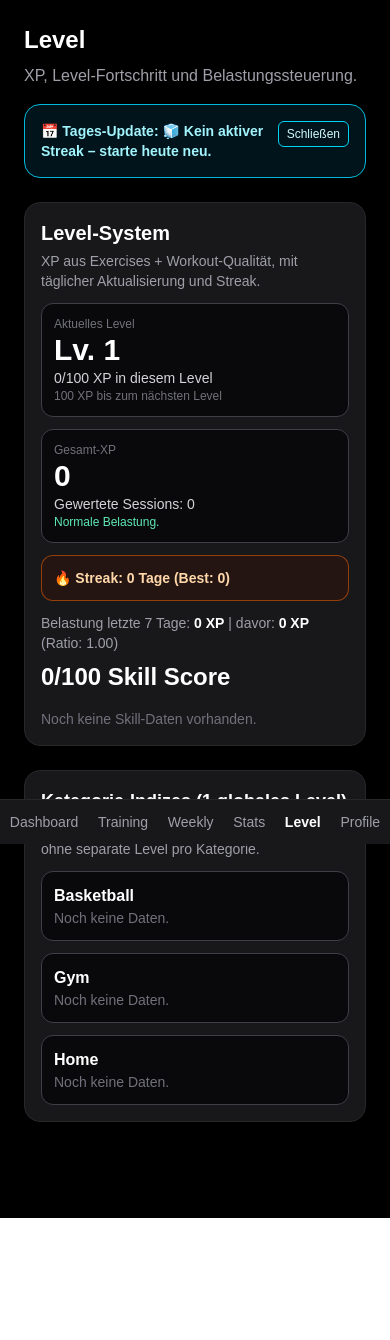
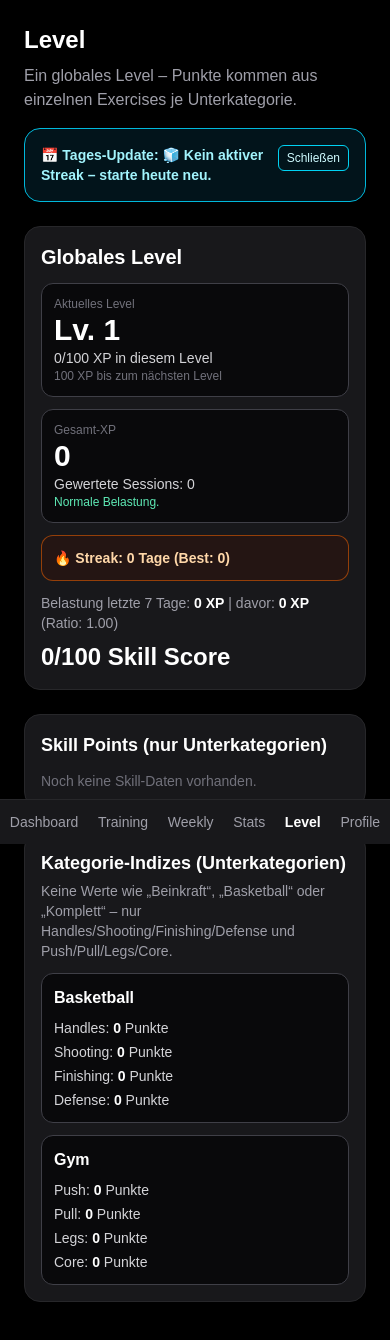
Before and after one commit to joshuasperber/basketball-training-app, a Next.js app: page /level in a window 390 px wide. Shown: the top 1340 px of the page. Before the commit the page ends 1218 px from the top, so only its background shows below. Built offline with nearby package versions, Linux system fonts and the light colour scheme.

Commit message:
feat: kurze klare beschreibung

```diff
--- a/app/level/page.tsx
+++ b/app/level/page.tsx
@@ -1,7 +1,6 @@
 "use client";
 
 import { useEffect, useMemo, useState } from "react";
-import { CompletedWorkoutHistoryEntry, WORKOUT_HISTORY_KEY } from "@/lib/workout";
 import {
   detectOverload,
   getLevelFromXp,
@@ -11,71 +10,49 @@ import {
   syncProgressionByDate,
 } from "@/lib/level-system";
 import { getWorkoutSessions } from "@/lib/session-storage";
-import { loadExercises, loadWorkouts } from "@/lib/training-storage";
+import { loadExercises } from "@/lib/training-storage";
+import { type Category } from "@/lib/training-data";
 
-type SkillCard = { name: string; score: number; lastTrained: string | null; daysSince: number | null };
-type SportCategory = "Basketball" | "Gym" | "Home";
+type SkillCard = { name: string; score: number; lastTrained: string | null; daysSince: number | null; points: number };
+type DailyStreak = { current: number; best: number };
 
-type DailyStreak = {
-  current: number;
-  best: number;
+type ExercisePointEntry = {
+  date: string;
+  category: Category;
+  subcategory: string;
+  points: number;
 };
 
-function loadHistory(): CompletedWorkoutHistoryEntry[] {
-  if (typeof window === "undefined") return [];
-  const raw = window.localStorage.getItem(WORKOUT_HISTORY_KEY);
-  if (!raw) return [];
-  try {
-    return JSON.parse(raw) as CompletedWorkoutHistoryEntry[];
-  } catch {
-    return [];
+const ALLOWED_BASKETBALL = ["Handles", "Shooting", "Finishing", "Defense"] as const;
+const ALLOWED_GYM = ["Push", "Pull", "Legs", "Core"] as const;
+
+function normalizeSubcategory(category: Category, subcategory: string | null | undefined): string | null {
+  const raw = (subcategory ?? "").trim().toLowerCase();
+  if (!raw) return null;
+
+  if (category === "Basketball") {
+    if (raw === "handles" || raw === "handling") return "Handles";
+    if (raw === "shooting") return "Shooting";
+    if (raw === "finishing") return "Finishing";
+    if (raw === "defense") return "Defense";
+    return null;
   }
-}
 
-function loadCombinedHistory(): CompletedWorkoutHistoryEntry[] {
-  const baseHistory = loadHistory();
-  if (typeof window === "undefined") return baseHistory;
+  if (category === "Gym") {
+    if (raw === "push") return "Push";
+    if (raw === "pull") return "Pull";
+    if (raw === "legs" || raw === "beinkraft") return "Legs";
+    if (raw === "core" || raw === "kraftaufbau" || raw === "power") return "Core";
+    return null;
+  }
 
-  const exercises = loadExercises();
-  const workouts = loadWorkouts();
-  const workoutLookup = new Map(workouts.map((workout) => [workout.id, workout]));
-  const exerciseLookup = new Map(exercises.map((exercise) => [exercise.id, exercise]));
-  const sessionHistory = getWorkoutSessions().map((session) => {
-    const totalSets = session.logs.filter((log) => log.completedValue !== null).length;
-    const totalReps = session.logs.reduce((sum, log) => sum + (log.completedValue ?? 0), 0);
-    const workout = workoutLookup.get(session.workoutId);
-    const fallbackExercise = session.logs
-      .map((log) => exerciseLookup.get(log.exerciseId))
-      .find((exercise) => exercise !== undefined);
-    const resolvedSport =
-      (workout?.category ?? session.workoutCategory ?? fallbackExercise?.category ?? "Basketball") as SportCategory;
-
-    return {
-      id: session.id,
-      date: session.dateISO.slice(0, 10),
-      title: session.workoutName,
-      sport: resolvedSport,
-      subcategory:
-        workout?.subcategory ??
-        session.workoutSubcategory ??
-        fallbackExercise?.subcategory ??
-        (resolvedSport === "Gym" ? "Gym" : "Basketball"),
-      totalSets,
-      totalReps,
-      totalVolumeKg: 0,
-    } satisfies CompletedWorkoutHistoryEntry;
-  });
-
-  const unique = new Map<string, CompletedWorkoutHistoryEntry>();
-  [...sessionHistory, ...baseHistory].forEach((entry) => unique.set(entry.id, entry));
-  return Array.from(unique.values());
+  return null;
 }
 
 function getDaysSince(dateString: string) {
   const date = new Date(dateString);
   const now = new Date();
-  const differenceMs = now.getTime() - date.getTime();
-  return Math.max(0, Math.floor(differenceMs / (1000 * 60 * 60 * 24)));
+  return Math.max(0, Math.floor((now.getTime() - date.getTime()) / (1000 * 60 * 60 * 24)));
 }
 
 function toDateKey(date: Date) {
@@ -91,14 +68,14 @@ function getDayDiff(a: string, b: string) {
   return Math.floor((two - one) / (1000 * 60 * 60 * 24));
 }
 
-function computeDailyStreak(entries: CompletedWorkoutHistoryEntry[]): DailyStreak {
-  const sortedDates = [...new Set(entries.map((entry) => entry.date))].sort((a, b) => (a < b ? -1 : 1));
+function computeDailyStreak(dates: string[]): DailyStreak {
+  const sortedDates = [...new Set(dates)].sort((a, b) => (a < b ? -1 : 1));
   if (sortedDates.length === 0) return { current: 0, best: 0 };
 
   let best = 1;
   let running = 1;
-  for (let index = 1; index < sortedDates.length; index += 1) {
-    const diff = getDayDiff(sortedDates[index - 1], sortedDates[index]);
+  for (let i = 1; i < sortedDates.length; i += 1) {
+    const diff = getDayDiff(sortedDates[i - 1], sortedDates[i]);
     if (diff === 1) {
       running += 1;
       best = Math.max(best, running);
@@ -110,60 +87,84 @@ function computeDailyStreak(entries: CompletedWorkoutHistoryEntry[]): DailyStrea
   const today = toDateKey(new Date());
   const last = sortedDates[sortedDates.length - 1];
   let current = 1;
-  for (let index = sortedDates.length - 1; index > 0; index -= 1) {
-    const diff = getDayDiff(sortedDates[index - 1], sortedDates[index]);
+  for (let i = sortedDates.length - 1; i > 0; i -= 1) {
+    const diff = getDayDiff(sortedDates[i - 1], sortedDates[i]);
     if (diff === 1) current += 1;
     else break;
   }
-
-  const gapToToday = getDayDiff(last, today);
-  if (gapToToday > 1) current = 0;
+  if (getDayDiff(last, today) > 1) current = 0;
 
   return { current, best };
 }
 
-function buildSkillCards(entries: CompletedWorkoutHistoryEntry[]): SkillCard[] {
-  const bySkill = new Map<string, CompletedWorkoutHistoryEntry[]>();
-  entries.forEach((entry) => bySkill.set(entry.subcategory, [...(bySkill.get(entry.subcategory) ?? []), entry]));
+function buildExercisePointEntries(): ExercisePointEntry[] {
+  const sessions = getWorkoutSessions();
+  const exercises = loadExercises();
+  const exerciseLookup = new Map(exercises.map((exercise) => [exercise.id, exercise]));
 
-  return Array.from(bySkill.entries())
-    .map(([name, skillEntries]) => {
-      const latest = [...skillEntries].sort((a, b) => (a.date < b.date ? 1 : -1))[0];
-      const daysSince = latest ? getDaysSince(latest.date) : null;
-      const baseScore = Math.min(100, skillEntries.length * 12);
-      const decayFactor = daysSince !== null && daysSince > 14 ? Math.max(0.5, 1 - (daysSince - 14) * 0.03) : 1;
-      return { name, score: Math.round(baseScore * decayFactor), lastTrained: latest?.date ?? null, daysSince };
-    })
-    .sort((a, b) => a.score - b.score);
+  return sessions.flatMap((session) => {
+    const date = session.dateISO.slice(0, 10);
+
+    return session.logs.flatMap((log) => {
+      const exercise = exerciseLookup.get(log.exerciseId);
+      if (!exercise) return [];
+
+      const normalizedSubcategory = normalizeSubcategory(exercise.category, exercise.subcategory);
+      if (!normalizedSubcategory) return [];
+
+      const completedValue = log.completedValue ?? 0;
+      const made = log.made ?? 0;
+      const attempts = log.attempts ?? 0;
+      const weight = log.weightKg ?? 0;
+
+      const rawPoints = Math.max(0, completedValue) + Math.max(0, made) + Math.max(0, attempts * 0.2) + Math.max(0, weight * 0.05);
+      const points = Math.max(1, Math.round(rawPoints));
+
+      return [{
+        date,
+        category: exercise.category,
+        subcategory: normalizedSubcategory,
+        points,
+      } satisfies ExercisePointEntry];
+    });
+  });
 }
 
+function buildSkillCards(entries: ExercisePointEntry[]): SkillCard[] {
+  const grouped = new Map<string, ExercisePointEntry[]>();
+  entries.forEach((entry) => grouped.set(entry.subcategory, [...(grouped.get(entry.subcategory) ?? []), entry]));
 
-function buildCategoryBreakdown(entries: CompletedWorkoutHistoryEntry[]) {
-  const base: Record<SportCategory, Record<string, number>> = {
-    Basketball: {},
-    Gym: {},
+  return Array.from(grouped.entries())
+    .map(([name, subEntries]) => {
+      const latest = [...subEntries].sort((a, b) => (a.date < b.date ? 1 : -1))[0];
+      const daysSince = latest ? getDaysSince(latest.date) : null;
+      const totalPoints = subEntries.reduce((sum, item) => sum + item.points, 0);
+      const decayFactor = daysSince !== null && daysSince > 14 ? Math.max(0.6, 1 - (daysSince - 14) * 0.02) : 1;
+      const score = Math.min(100, Math.round(totalPoints * decayFactor));
+      return { name, score, lastTrained: latest?.date ?? null, daysSince, points: totalPoints };
+    })
+    .sort((a, b) => b.score - a.score);
+}
+
+function buildCategoryBreakdown(entries: ExercisePointEntry[]) {
+  const base: Record<Category, Record<string, number>> = {
+    Basketball: Object.fromEntries(ALLOWED_BASKETBALL.map((key) => [key, 0])) as Record<string, number>,
+    Gym: Object.fromEntries(ALLOWED_GYM.map((key) => [key, 0])) as Record<string, number>,
     Home: {},
   };
 
   entries.forEach((entry) => {
-    const bucket = base[entry.sport] ?? {};
-    bucket[entry.subcategory] = (bucket[entry.subcategory] ?? 0) + 1;
-    base[entry.sport] = bucket;
+    base[entry.category][entry.subcategory] = (base[entry.category][entry.subcategory] ?? 0) + entry.points;
   });
 
-  return (Object.entries(base) as Array<[SportCategory, Record<string, number>]>).map(([sport, subcategories]) => ({
-    sport,
-    items: Object.entries(subcategories)
-      .map(([subcategory, count]) => ({
-        subcategory,
-        count,
-        indexScore: Math.min(100, count * 12),
-      }))
-      .sort((a, b) => b.count - a.count),
+  return (["Basketball", "Gym"] as const).map((category) => ({
+    category,
+    items: Object.entries(base[category]).map(([subcategory, points]) => ({ subcategory, points })).sort((a, b) => b.points - a.points),
   }));
 }
+
 export default function LevelPage() {
-  const [history, setHistory] = useState<CompletedWorkoutHistoryEntry[]>([]);
+  const [entries, setEntries] = useState<ExercisePointEntry[]>([]);
   const [totalXp, setTotalXp] = useState(0);
   const [deloadActive, setDeloadActive] = useState(false);
   const [xpHistoryCount, setXpHistoryCount] = useState(0);
@@ -174,8 +175,8 @@ export default function LevelPage() {
 
   useEffect(() => {
     const timer = window.setTimeout(() => {
-      const combinedHistory = loadCombinedHistory();
-      setHistory(combinedHistory);
+      const pointEntries = buildExercisePointEntries();
+      setEntries(pointEntries);
 
       const syncResult = syncProgressionByDate(new Date());
       const progression = getProgressionState();
@@ -188,7 +189,7 @@ export default function LevelPage() {
       setThisWeekXp(overload.currentWeekXp);
       setLastWeekXp(overload.previousWeekXp);
 
-      const streak = computeDailyStreak(combinedHistory);
+      const streak = computeDailyStreak(pointEntries.map((entry) => entry.date));
       const streakText =
         streak.current >= 2
           ? `🔥 ${streak.current} Tage in Folge trainiert!`
@@ -196,21 +197,17 @@ export default function LevelPage() {
             ? "✅ Heute/gestern aktiv – bleib dran!"
             : "🧊 Kein aktiver Streak – starte heute neu.";
 
-      if (syncResult.levelDelta > 0) {
-        setPopupMessage(`🎉 Level-Up! Du bist um ${syncResult.levelDelta} Level gestiegen. ${streakText}`);
-      } else if (syncResult.levelDelta < 0) {
-        setPopupMessage(`⬇️ Level-Down: Du bist um ${Math.abs(syncResult.levelDelta)} Level gefallen. ${streakText}`);
-      } else {
-        setPopupMessage(`📅 Tages-Update: ${streakText}`);
-      }
+      if (syncResult.levelDelta > 0) setPopupMessage(`🎉 Level-Up! +${syncResult.levelDelta} Level. ${streakText}`);
+      else if (syncResult.levelDelta < 0) setPopupMessage(`⬇️ Level-Down: ${Math.abs(syncResult.levelDelta)} Level verloren. ${streakText}`);
+      else setPopupMessage(`📅 Tages-Update: ${streakText}`);
     }, 0);
 
     return () => window.clearTimeout(timer);
   }, []);
 
-  const skillCards = useMemo(() => buildSkillCards(history), [history]);
-  const streakData = useMemo(() => computeDailyStreak(history), [history]);
-  const categoryBreakdown = useMemo(() => buildCategoryBreakdown(history), [history]);
+  const skillCards = useMemo(() => buildSkillCards(entries), [entries]);
+  const streakData = useMemo(() => computeDailyStreak(entries.map((entry) => entry.date)), [entries]);
+  const categoryBreakdown = useMemo(() => buildCategoryBreakdown(entries), [entries]);
   const overallScore = skillCards.length ? Math.round(skillCards.reduce((sum, skill) => sum + skill.score, 0) / skillCards.length) : 0;
   const levelData = useMemo(() => getLevelFromXp(totalXp), [totalXp]);
   const xpUntilNextLevel = Math.max(0, levelData.xpForCurrentLevel - levelData.xpIntoLevel);
@@ -219,7 +216,7 @@ export default function LevelPage() {
   return (
     <main className="min-h-screen bg-black p-6 pb-24 text-white">
       <h1 className="text-2xl font-bold">Level</h1>
-      <p className="mt-2 text-zinc-400">XP, Level-Fortschritt und Belastungssteuerung.</p>
+      <p className="mt-2 text-zinc-400">Ein globales Level – Punkte kommen aus einzelnen Exercises je Unterkategorie.</p>
 
       {popupMessage ? (
         <div className="mt-4 rounded-2xl border border-cyan-500 bg-cyan-950/40 p-4">
@@ -233,8 +230,7 @@ export default function LevelPage() {
       ) : null}
 
       <section className="mt-6 rounded-2xl border border-zinc-800 bg-zinc-900 p-4">
-        <h2 className="text-xl font-semibold">Level-System</h2>
-        <p className="mt-1 text-sm text-zinc-400">XP aus Exercises + Workout-Qualität, mit täglicher Aktualisierung und Streak.</p>
+        <h2 className="text-xl font-semibold">Globales Level</h2>
         <div className="mt-3 grid gap-3 sm:grid-cols-2">
           <div className="rounded-xl border border-zinc-700 bg-zinc-950 p-3">
             <p className="text-xs text-zinc-500">Aktuelles Level</p>
@@ -246,7 +242,9 @@ export default function LevelPage() {
             <p className="text-xs text-zinc-500">Gesamt-XP</p>
             <p className="text-3xl font-bold">{totalXp}</p>
             <p className="text-sm text-zinc-300">Gewertete Sessions: {xpHistoryCount}</p>
-            <p className={`text-xs ${deloadActive ? "text-amber-300" : "text-emerald-300"}`}>{deloadActive ? "Deload aktiv (XP-Multiplikator 0.6)." : "Normale Belastung."}</p>
+            <p className={`text-xs ${deloadActive ? "text-amber-300" : "text-emerald-300"}`}>
+              {deloadActive ? "Deload aktiv (XP-Multiplikator 0.6)." : "Normale Belastung."}
+            </p>
           </div>
         </div>
 
@@ -256,41 +254,44 @@ export default function LevelPage() {
 
         <p className="mt-3 text-sm text-zinc-400">Belastung letzte 7 Tage: <span className="font-semibold text-white">{thisWeekXp} XP</span> | davor: <span className="font-semibold text-white">{lastWeekXp} XP</span> (Ratio: {overloadRatio.toFixed(2)})</p>
         <p className="mt-2 text-2xl font-bold">{overallScore}/100 Skill Score</p>
+      </section>
 
-        <div className="mt-4 grid gap-2 sm:grid-cols-2">
-          {skillCards.length === 0 ? <p className="text-sm text-zinc-500">Noch keine Skill-Daten vorhanden.</p> : skillCards.map((skill) => (
-            <div key={skill.name} className="rounded-xl border border-zinc-700 bg-zinc-950 p-3">
-              <p className="font-semibold">{skill.name}</p>
-              <p className="text-sm text-zinc-300">Score: {skill.score}/100</p>
-              <p className="text-xs text-zinc-500">Letztes Training: {skill.lastTrained ?? "-"} {skill.daysSince !== null ? `(${skill.daysSince} Tage)` : ""}</p>
+      <section className="mt-6 rounded-2xl border border-zinc-800 bg-zinc-900 p-4">
+        <h2 className="text-lg font-semibold">Skill Points (nur Unterkategorien)</h2>
+        <div className="mt-3 grid gap-2 sm:grid-cols-2">
+          {skillCards.length === 0 ? (
+            <p className="text-sm text-zinc-500">Noch keine Skill-Daten vorhanden.</p>
+          ) : (
+            skillCards.map((skill) => (
+              <div key={skill.name} className="rounded-xl border border-zinc-700 bg-zinc-950 p-3">
+                <p className="font-semibold">{skill.name}</p>
+                <p className="text-sm text-zinc-300">Score: {skill.score}/100</p>
+                <p className="text-xs text-zinc-400">Exercise Points: {skill.points}</p>
+                <p className="text-xs text-zinc-500">Letztes Training: {skill.lastTrained ?? "-"} {skill.daysSince !== null ? `(${skill.daysSince} Tage)` : ""}</p>
+              </div>
+            ))
+          )}
+        </div>
+      </section>
+
+      <section className="mt-6 rounded-2xl border border-zinc-800 bg-zinc-900 p-4">
+        <h2 className="text-lg font-semibold">Kategorie-Indizes (Unterkategorien)</h2>
+        <p className="mt-1 text-sm text-zinc-400">Keine Werte wie „Beinkraft“, „Basketball“ oder „Komplett“ – nur Handles/Shooting/Finishing/Defense und Push/Pull/Legs/Core.</p>
+        <div className="mt-3 space-y-3">
+          {categoryBreakdown.map((group) => (
+            <div key={group.category} className="rounded-xl border border-zinc-700 bg-zinc-950 p-3">
+              <p className="font-semibold">{group.category}</p>
+              <div className="mt-2 space-y-1 text-sm">
+                {group.items.map((item) => (
+                  <p key={`${group.category}-${item.subcategory}`} className="text-zinc-300">
+                    {item.subcategory}: <span className="font-semibold text-white">{item.points}</span> Punkte
+                  </p>
+                ))}
+              </div>
             </div>
           ))}
         </div>
       </section>
-
-      <section className="mt-6 rounded-2xl border border-zinc-800 bg-zinc-900 p-4">
-        <h2 className="text-lg font-semibold">Kategorie-Indizes (1 globales Level)</h2>
-        <p className="mt-1 text-sm text-zinc-400">Die Indizes nutzen Unterkategorien je Sport, ohne separate Level pro Kategorie.</p>
-        <div className="mt-3 space-y-3">
-          {categoryBreakdown.map((category) => (
-            <div key={category.sport} className="rounded-xl border border-zinc-700 bg-zinc-950 p-3">
-              <p className="font-semibold">{category.sport}</p>
-              {category.items.length === 0 ? (
-                <p className="text-sm text-zinc-500">Noch keine Daten.</p>
-              ) : (
-                <div className="mt-2 space-y-1 text-sm">
-                  {category.items.map((item) => (
-                    <p key={`${category.sport}-${item.subcategory}`} className="text-zinc-300">
-                      {item.subcategory}: <span className="font-semibold text-white">{item.indexScore}</span> (Sessions: {item.count})
-                    </p>
-                  ))}
-                </div>
-              )}
-            </div>
-          ))}
-        </div>
-      </section>
-
     </main>
   );
 }
--- a/data/training.json
+++ b/data/training.json
@@ -128,18 +128,17 @@
     },
     {
       "id": "ex-1774955612317",
-      "name": "Killer 150",
-      "durationMin": 10,
+      "name": "Killer 150 - rechts",
+      "durationMin": 5,
       "category": "Basketball",
       "subcategory": "Handles",
-      "notes": "25 Pound Dribbles",
+      "notes": "25 Pound Dribbles\n25 rapid fire Dribbles\n25 in n out\n25 crossovers\n25 tween cross pound\n25 behind the back cross pound",
       "metricKeys": [
-        "misses",
         "time"
       ],
       "targetByMetric": {
         "misses": 10,
-        "time": 7
+        "time": 120
       },
       "trackingType": "reps"
     },
@@ -244,6 +243,156 @@
       },
       "trackingType": "reps",
       "targetValue": 20
+    },
+    {
+      "id": "ex-1775057909593",
+      "name": "Killer 150 - links",
+      "durationMin": 3,
+      "category": "Basketball",
+      "subcategory": "Handles",
+      "notes": "25 Pound Dribbles\n25 rapid fire Dribbles\n25 in n out\n25 crossovers\n25 tween cross pound\n25 behind the back cross pound",
+      "metricKeys": [
+        "time"
+      ],
+      "targetByMetric": {
+        "time": 118
+      },
+      "trackingType": "reps"
+    },
+    {
+      "id": "ex-1775057983150",
+      "name": "tween, double between the legs",
+      "durationMin": 10,
+      "category": "Basketball",
+      "subcategory": "Handles",
+      "metricKeys": [
+        "tries",
+        "misses"
+      ],
+      "targetByMetric": {
+        "reps": 20,
+        "misses": 2,
+        "tries": 20
+      },
+      "trackingType": "reps",
+      "targetValue": 20
+    },
+    {
+      "id": "ex-1775058023917",
+      "name": "Elbow-Jumpers rechts",
+      "durationMin": 5,
+      "category": "Basketball",
+      "subcategory": "Shooting",
+      "metricKeys": [
+        "tries",
+        "makes"
+      ],
+      "targetByMetric": {
+        "tries": 20,
+        "makes": 15
+      },
+      "trackingType": "reps"
+    },
+    {
+      "id": "ex-1775058079984",
+      "name": "Elbow-Jumpers links",
+      "durationMin": 5,
+      "category": "Basketball",
+      "subcategory": "Shooting",
+      "metricKeys": [
+        "tries",
+        "makes"
+      ],
+      "targetByMetric": {
+        "tries": 20,
+        "makes": 15
+      },
+      "trackingType": "reps"
+    },
+    {
+      "id": "ex-1775058131067",
+      "name": "3 Pointers - 1",
+      "durationMin": 3,
+      "category": "Basketball",
+      "subcategory": "Shooting",
+      "notes": "rechte Corner",
+      "metricKeys": [
+        "tries",
+        "makes"
+      ],
+      "targetByMetric": {
+        "tries": 10,
+        "makes": 5
+      },
+      "trackingType": "reps"
+    },
+    {
+      "id": "ex-1775058162303",
+      "name": "3 Pointers - 2",
+      "durationMin": 3,
+      "category": "Basketball",
+      "subcategory": "Shooting",
+      "notes": "rechts schräg",
+      "metricKeys": [
+        "tries",
+        "makes"
+      ],
+      "targetByMetric": {
+        "tries": 10,
+        "makes": 4
+      },
+      "trackingType": "reps"
+    },
+    {
+      "id": "ex-1775058191016",
+      "name": "3 Pointers - 3",
+      "durationMin": 3,
+      "category": "Basketball",
+      "subcategory": "Shooting",
+      "notes": "top of the key",
+      "metricKeys": [
+        "tries",
+        "makes"
+      ],
+      "targetByMetric": {
+        "tries": 10,
+        "makes": 5
+      },
+      "trackingType": "reps"
+    },
+    {
+      "id": "ex-1775058208177",
+      "name": "3 Pointers - 4",
+      "durationMin": 3,
+      "category": "Basketball",
+      "subcategory": "Shooting",
+      "notes": "links schräg",
+      "metricKeys": [
+        "tries",
+        "makes"
+      ],
+      "targetByMetric": {
+        "tries": 10,
+        "makes": 5
+      },
+      "trackingType": "reps"
+    },
+    {
+      "id": "ex-1775058228908",
+      "name": "3 Pointers - 5",
+      "durationMin": 3,
+      "category": "Basketball",
+      "subcategory": "Shooting",
+      "notes": "linke corner",
+      "metricKeys": [
+        "tries",
+        "makes"
+      ],
+      "targetByMetric": {
+        "tries": 10,
+        "makes": 5
+      },
+      "trackingType": "reps"
     }
   ],
   "workouts": [
```
